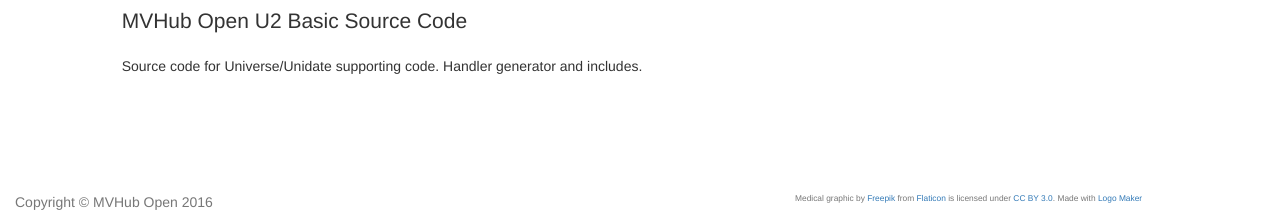
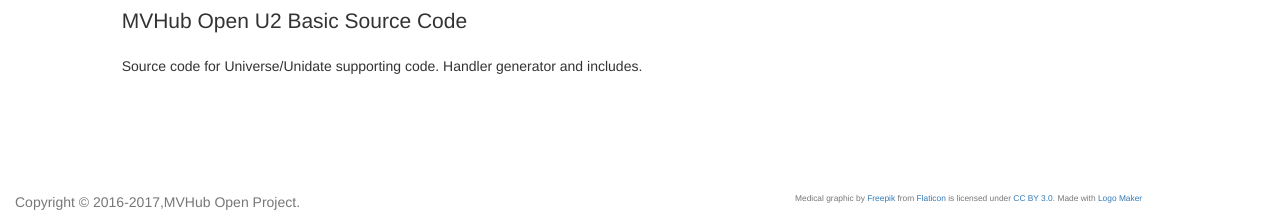
Before and after one commit to MVHubOpen/Website, a website: page docs/index.html in a window 1280 px wide. Shown: the part 578-800 px from the top of the page. Drawn offline with nearby package versions, Linux system fonts and the light colour scheme; some packages are replaced by stand-ins of ours.

Commit message:
Fixed Copyright

```diff
--- a/docs/index.html
+++ b/docs/index.html
@@ -82,7 +82,7 @@
         <div class="container">
             <div class="row">
                 <div class="col-lg-8 text-muted">
-                    <p>Copyright &copy; MVHub Open 2016</p>
+                    <p>Copyright &copy; 2016<script>new Date().getFullYear()>2010&&document.write("-"+new Date().getFullYear());</script>,MVHub Open Project.</p>
                 </div>
                 <div class="col-lg-4 text-muted ack">
                     Medical graphic by <a href="http://www.flaticon.com/authors/freepik">Freepik</a> from
```
